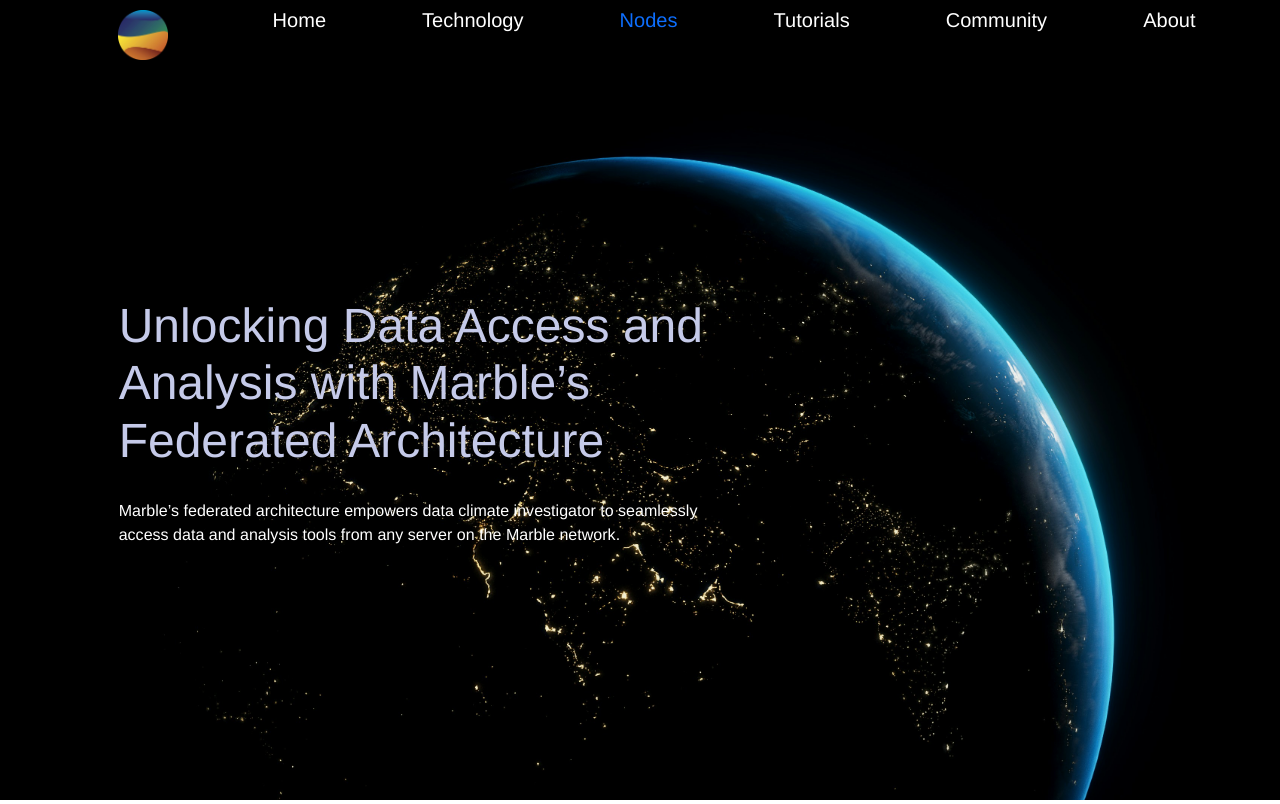
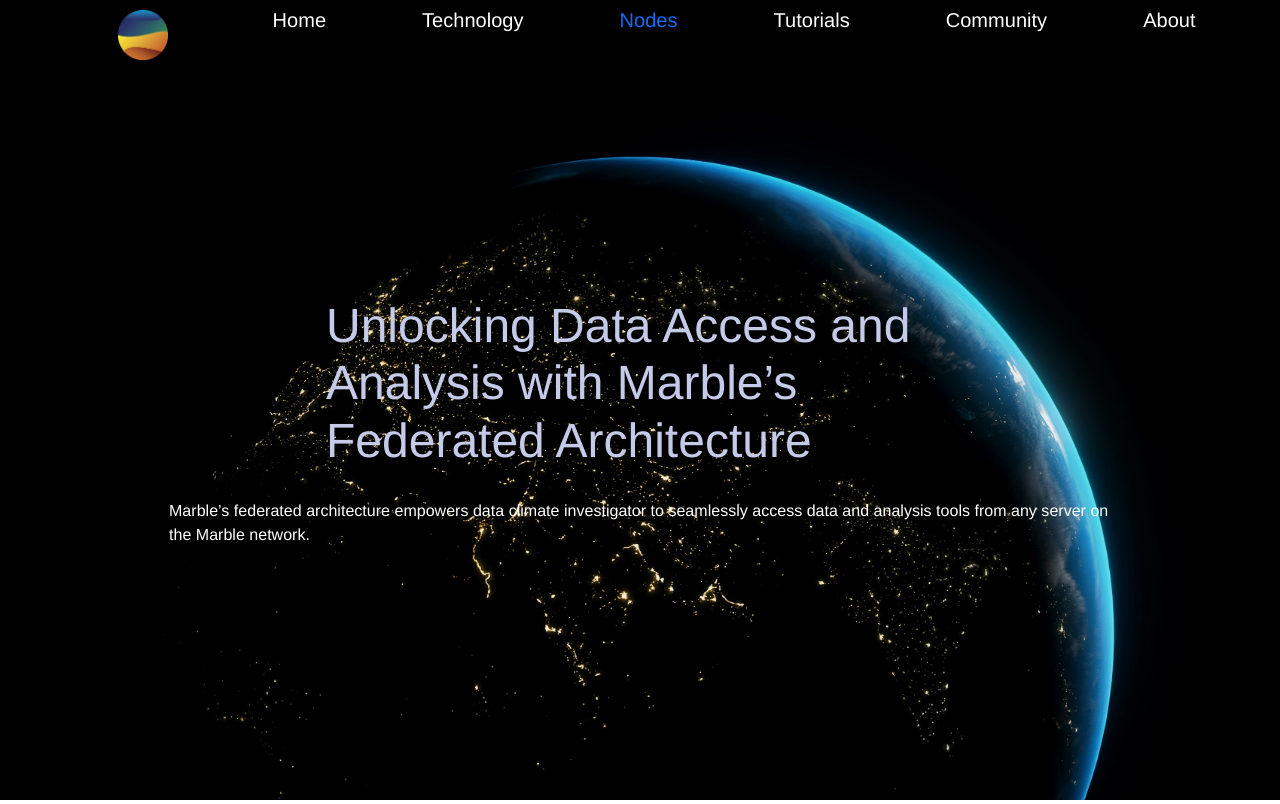
Before and after one commit to ShrutiK100/marble-website, a Python web app: template templates/site/node.html in a window 1280 px wide. Shown: the top 804 px of the page. Run offline with Jinja, Linux system fonts and the light colour scheme; the template is opened without the code that fills it: most values are stand-ins (such as "Sample title", 1, 10 or a date in 2020).

Commit message:
Update banner.html
Change banner overlay to flex

```diff
--- a/templates/partials/banner.html
+++ b/templates/partials/banner.html
@@ -1,5 +1,3 @@
-
-
 <section id="hero" class="banner-section first-section text-white">
 
     {%  if page == "home" %}
@@ -14,7 +12,6 @@
         <div class="banner-overlay-container">
            <div class="container-fluid">
              <div class="row align-items-center">
-
                <div class="col-10 offset-1 col-sm-8 offset-sm-2 col-lg-6 offset-lg-1">
                    <h1><span id="banner-title" class="banner-title">{{ page_title }}</span></h1>
                    <p class="banner-slogan">{{ page_slogan|default("") }}</p>
@@ -30,7 +27,6 @@
                        <li><h6><a href="https://discourse.marbleclimate.com" target="_blank">Forum</a></h6></li>
                    </ul>
                  </div>
-
                </aside>
              </div>
          </div>
@@ -39,19 +35,15 @@
         <div id="banner-image" class="d-block bg opacity-30 bg-position-center-center bg-attachment-fixed {{ banner_background_class }}"></div>
         <div class="banner-overlay-container">
            <div class="container-fluid">
-             <div class="row align-items-center">
-
-               <div class="col-10 offset-1 col-sm-8 offset-sm-2 col-lg-6 offset-lg-1">
-                   <h3 id="banner-title" class="banner-title">{{ page_slogan }}</h3>
-                   <p class="banner-slogan">{{ value_statement|default("") }}</p>
+               <div class="d-flex flex-column justify-content-center w-100">
+                   <div class="d-flex  justify-content-center w-100">
+                        <h3 id="banner-title" class="banner-title w-50">{{ page_slogan }}</h3>
+                    </div>
+                    <div class="d-flex justify-content-center w-100">
+                        <p class="w-75">{{ value_statement|default("") }}</p>
+                    </div>
                </div>
-
-
-             </div>
          </div>
         </div>
     {% endif %}
-
-
-
 </section>
```
